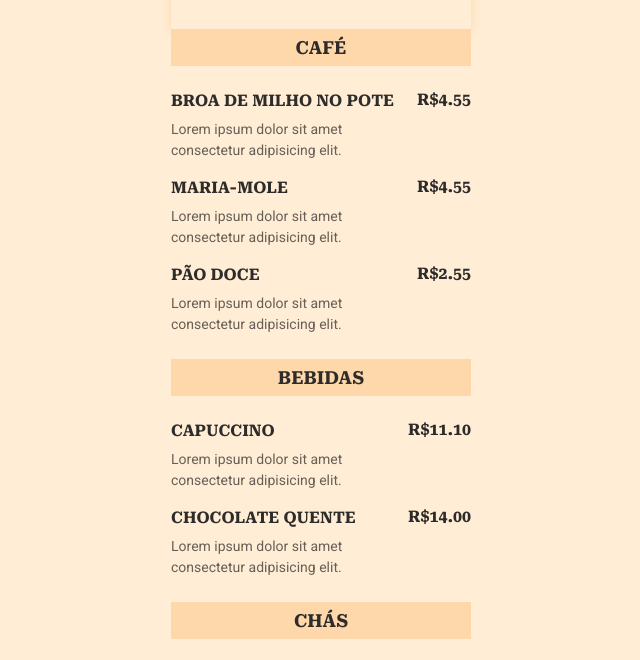
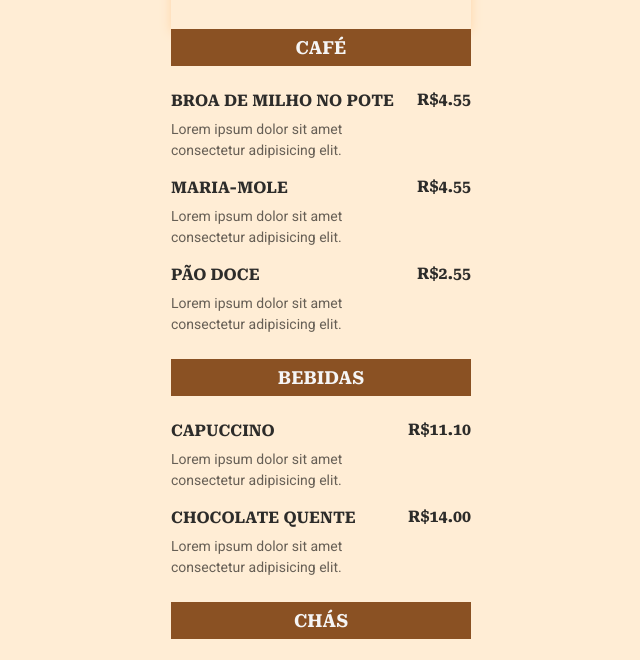
Before and after one commit to eccxdee/EcciCoffe, a plain HTML site: page index.html in a window 1280 px wide. Shown: the part 88-748 px from the top of the page, without its empty margins (319-959 px from the left). Drawn offline with Linux system fonts and the light colour scheme.

Commit message:
cor fonte section h2 e cor da section h2 alterados

```diff
--- a/estilo.css
+++ b/estilo.css
@@ -56,12 +56,13 @@ section{
 }
 
 section h2 {
-  background-color: #fed7aa;
+  background-color: #8a5123;
   padding: 8px 16px;
   text-align: center;
 
   margin-bottom: 24px;
   font-size: 18px;
+  color: whitesmoke;
 }
 
 ul li{
```
